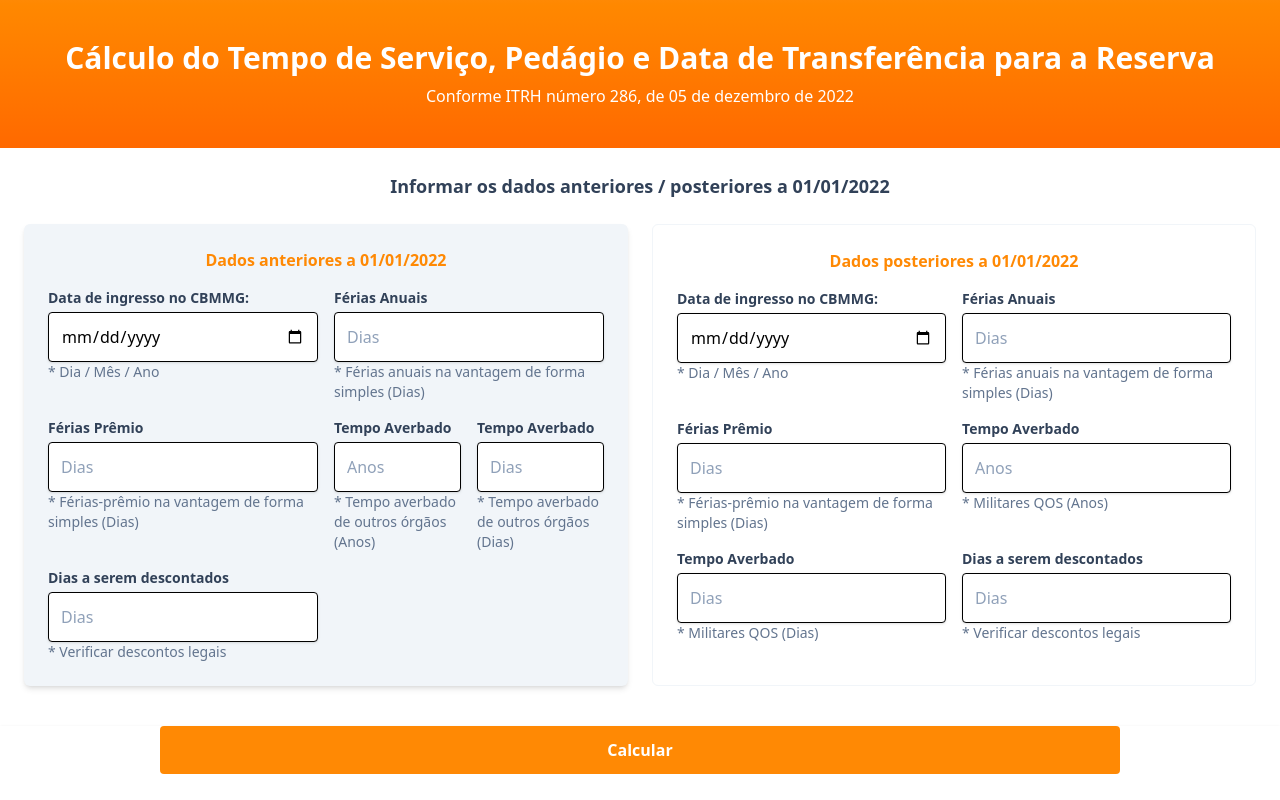
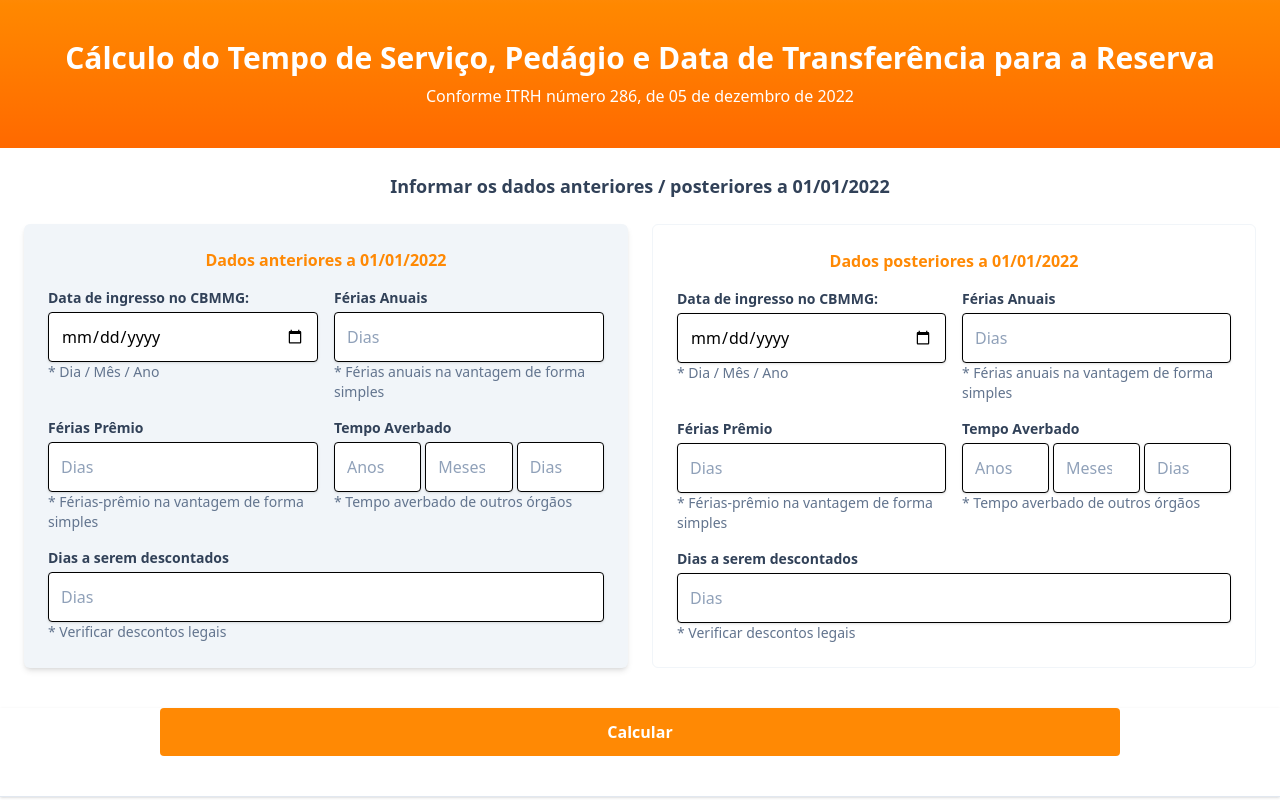
Before and after one commit to mmissura/calculador-militar, a React (Vite) app: page / in a window 1280 px wide. Shown: the top 800 px of the page. Built offline with nearby package versions, Linux system fonts and the light colour scheme.

Commit message:
refactor: form main page

```diff
--- a/src/App.tsx
+++ b/src/App.tsx
@@ -11,192 +11,199 @@
   };
 
   return (
-    <div className="w-full">
-      <header className="text-center py-10 flex flex-col justify-center items-center bg-linear-to-b from-orange-400 to-orange-500 mb-6">
-        <h2 className="text-2xl md:text-3xl font-bold text-white">
+    <div className='w-full'>
+      <header className='text-center py-10 flex flex-col justify-center items-center bg-linear-to-b from-orange-400 to-orange-500 mb-6'>
+        <h2 className='text-2xl md:text-3xl font-bold text-white'>
           Cálculo do Tempo de Serviço, Pedágio e Data de Transferência para a
           Reserva
         </h2>
-        <p className="text-white mt-2">
+        <p className='text-white mt-2'>
           Conforme ITRH número 286, de 05 de dezembro de 2022
         </p>
       </header>
 
-      <h3 className="text-lg font-semibold text-slate-700 mb-6 flex justify-center">
+      <h3 className='text-lg font-semibold text-slate-700 mb-6 flex justify-center'>
         Informar os dados anteriores / posteriores a 01/01/2022
       </h3>
 
       <form onSubmit={handleSubmit(onSubmit)}>
-        <div className="grid grid-cols-1 md:grid-cols-2 gap-6 mx-6 mb-10">
-          <div className="bg-slate-100 p-6 rounded-md shadow-md w-full">
-            <h4 className="text-md font-semibold text-orange-400 mb-4 text-center">
+        <div className='grid grid-cols-1 md:grid-cols-2 gap-6 mx-6 mb-10'>
+          <div className='bg-slate-100 p-6 rounded-md shadow-md w-full'>
+            <h4 className='text-md font-semibold text-orange-400 mb-4 text-center'>
               Dados anteriores a 01/01/2022
             </h4>
-            <div className="grid xl:grid-cols-12 md:grid-cols-12 gap-4">
-              <div className="xl:col-span-6 col-span-12">
-                <label className="block text-sm text-slate-700 mb-1 font-semibold">
+            <div className='grid xl:grid-cols-12 md:grid-cols-12 gap-4'>
+              <div className='xl:col-span-6 col-span-12'>
+                <label className='block text-sm text-slate-700 mb-1 font-semibold'>
                   Data de ingresso no CBMMG:
                 </label>
                 <input
-                  type="date"
+                  type='date'
                   max={new Date('2021, 12, 31').toISOString().split('T')[0]}
                   {...register('dataIngresso')}
-                  className="block w-full p-3 bg-white border rounded shadow-sm placeholder-slate-400"
+                  className='block w-full p-3 bg-white border rounded shadow-sm placeholder-slate-400'
                 />
-                <p className="text-sm text-slate-500">* Dia / Mês / Ano</p>
+                <p className='text-sm text-slate-500'>* Dia / Mês / Ano</p>
               </div>
-              <div className="xl:col-span-6 col-span-12">
-                <label className="block text-sm text-slate-700 mb-1 font-semibold">
+              <div className='xl:col-span-6 col-span-12'>
+                <label className='block text-sm text-slate-700 mb-1 font-semibold'>
                   Férias Anuais
                 </label>
                 <input
-                  type="text"
+                  type='number'
                   {...register('feriasAnuais')}
-                  className="block w-full p-3 bg-white border rounded shadow-sm placeholder-slate-400"
-                  placeholder="Dias"
+                  className='block w-full p-3 bg-white border rounded shadow-sm placeholder-slate-400'
+                  placeholder='Dias'
                 />
-                <p className="text-sm text-slate-500">
-                  * Férias anuais na vantagem de forma simples (Dias)
+                <p className='text-sm text-slate-500'>
+                  * Férias anuais na vantagem de forma simples
                 </p>
               </div>
-              <div className="xl:col-span-6 col-span-12">
-                <label className="block text-sm text-slate-700 mb-1 font-semibold">
+              <div className='xl:col-span-6 col-span-12'>
+                <label className='block text-sm text-slate-700 mb-1 font-semibold'>
                   Férias Prêmio
                 </label>
                 <input
-                  type="text"
+                  type='number'
                   {...register('feriasPremio')}
-                  className="block w-full p-3 bg-white border rounded shadow-sm placeholder-slate-400"
-                  placeholder="Dias"
+                  className='block w-full p-3 bg-white border rounded shadow-sm placeholder-slate-400'
+                  placeholder='Dias'
                 />
-                <p className="text-sm text-slate-500">
-                  * Férias-prêmio na vantagem de forma simples (Dias)
+                <p className='text-sm text-slate-500'>
+                  * Férias-prêmio na vantagem de forma simples
                 </p>
               </div>
-              <div className="xl:col-span-3 col-span-12">
-                <label className="block text-sm text-slate-700 mb-1 font-semibold">
+              <div className='xl:col-span-6 col-span-12'>
+                <label className='block text-sm text-slate-700 mb-1 font-semibold'>
                   Tempo Averbado
                 </label>
+                <div className='flex w-full gap-1'>
                   <input
-                  type="text"
+                    type='number'
                     {...register('tempoAverbadoAnos')}
-                  className="block w-full p-3 bg-white border rounded shadow-sm placeholder-slate-400"
-                  placeholder="Anos"
+                    className='block w-full p-3 bg-white border rounded shadow-sm placeholder-slate-400'
+                    placeholder='Anos'
                   />
-                <p className="text-sm text-slate-500">
-                  * Tempo averbado de outros órgãos (Anos)
+                  <input
+                    type='number'
+                    {...register('tempoAverbadoMeses')}
+                    className='block w-full p-3 bg-white border rounded shadow-sm placeholder-slate-400'
+                    placeholder='Meses'
+                  />
+                  <input
+                    type='number'
+                    {...register('tempoAverbadoDias')}
+                    className='block w-full p-3 bg-white border rounded shadow-sm placeholder-slate-400'
+                    placeholder='Dias'
+                  />
+                </div>
+                <p className='text-sm text-slate-500'>
+                  * Tempo averbado de outros órgãos
                 </p>
               </div>
-              <div className="xl:col-span-3 col-span-12">
-                <label className="block text-sm text-slate-700 mb-1 font-semibold">
-                  Tempo Averbado
-                </label>
-                <input
-                  type="text"
-                  {...register('tempoAverbadoDias')}
-                  className="block w-full p-3 bg-white border rounded shadow-sm placeholder-slate-400"
-                  placeholder="Dias"
-                />
-                <p className="text-sm text-slate-500">
-                  * Tempo averbado de outros órgãos (Dias)
-                </p>
-              </div>
-              <div className="xl:col-span-6 col-span-12">
-                <label className="block text-sm text-slate-700 mb-1 font-semibold">
+
+              <div className='xl:col-span-12 col-span-12'>
+                <label className='block text-sm text-slate-700 mb-1 font-semibold'>
                   Dias a serem descontados
                 </label>
                 <input
-                  type="text"
+                  type='number'
                   {...register('diasDesconto')}
-                  className="block w-full p-3 bg-white border rounded shadow-sm placeholder-slate-400"
-                  placeholder="Dias"
+                  className='block w-full p-3 bg-white border rounded shadow-sm placeholder-slate-400'
+                  placeholder='Dias'
                 />
-                <p className="text-sm text-slate-500">
+                <p className='text-sm text-slate-500'>
                   * Verificar descontos legais
                 </p>
               </div>
             </div>
           </div>
 
-          <div className="bg-white p-6 rounded-md border border-slate-100 w-full">
-            <h4 className="text-md font-semibold text-orange-400 mb-4 text-center">
+          <div className='bg-white p-6 rounded-md border border-slate-100 w-full'>
+            <h4 className='text-md font-semibold text-orange-400 mb-4 text-center'>
               Dados posteriores a 01/01/2022
             </h4>
-            <div className="grid xl:grid-cols-12 md:grid-cols-12 gap-4">
-              <div className="xl:col-span-6 col-span-12">
-                <label className="block text-sm text-slate-700 mb-1 font-semibold">
+            <div className='grid xl:grid-cols-12 md:grid-cols-12 gap-4'>
+              <div className='xl:col-span-6 col-span-12'>
+                <label className='block text-sm text-slate-700 mb-1 font-semibold'>
                   Data de ingresso no CBMMG:
                 </label>
                 <input
-                  type="date"
+                  type='date'
+                  max={new Date('2021, 12, 31').toISOString().split('T')[0]}
                   {...register('afterDataIngresso')}
-                  className="block w-full p-3 bg-white border rounded shadow-sm placeholder-slate-400"
+                  className='block w-full p-3 bg-white border rounded shadow-sm placeholder-slate-400'
                 />
-                <p className="text-sm text-slate-500">* Dia / Mês / Ano</p>
+                <p className='text-sm text-slate-500'>* Dia / Mês / Ano</p>
               </div>
-              <div className="xl:col-span-6 col-span-12">
-                <label className="block text-sm text-slate-700 mb-1 font-semibold">
+              <div className='xl:col-span-6 col-span-12'>
+                <label className='block text-sm text-slate-700 mb-1 font-semibold'>
                   Férias Anuais
                 </label>
                 <input
-                  type="text"
+                  type='number'
                   {...register('afterFeriasAnuais')}
-                  className="block w-full p-3 bg-white border rounded shadow-sm placeholder-slate-400"
-                  placeholder="Dias"
+                  className='block w-full p-3 bg-white border rounded shadow-sm placeholder-slate-400'
+                  placeholder='Dias'
                 />
-                <p className="text-sm text-slate-500">
-                  * Férias anuais na vantagem de forma simples (Dias)
+                <p className='text-sm text-slate-500'>
+                  * Férias anuais na vantagem de forma simples
                 </p>
               </div>
-              <div className="xl:col-span-6 col-span-12">
-                <label className="block text-sm text-slate-700 mb-1 font-semibold">
+              <div className='xl:col-span-6 col-span-12'>
+                <label className='block text-sm text-slate-700 mb-1 font-semibold'>
                   Férias Prêmio
                 </label>
                 <input
-                  type="text"
+                  type='number'
                   {...register('afterFeriasPremio')}
-                  className="block w-full p-3 bg-white border rounded shadow-sm placeholder-slate-400"
-                  placeholder="Dias"
+                  className='block w-full p-3 bg-white border rounded shadow-sm placeholder-slate-400'
+                  placeholder='Dias'
                 />
-                <p className="text-sm text-slate-500">
-                  * Férias-prêmio na vantagem de forma simples (Dias)
+                <p className='text-sm text-slate-500'>
+                  * Férias-prêmio na vantagem de forma simples
                 </p>
               </div>
-              <div className="xl:col-span-6 col-span-12">
-                <label className="block text-sm text-slate-700 mb-1 font-semibold">
+              <div className='xl:col-span-6 col-span-12'>
+                <label className='block text-sm text-slate-700 mb-1 font-semibold'>
                   Tempo Averbado
                 </label>
+                <div className='flex w-full gap-1'>
                   <input
-                  type="text"
+                    type='number'
                     {...register('afterTempoAverbadoAnos')}
-                  className="block w-full p-3 bg-white border rounded shadow-sm placeholder-slate-400"
-                  placeholder="Anos"
+                    className='block w-full p-3 bg-white border rounded shadow-sm placeholder-slate-400'
+                    placeholder='Anos'
                   />
-                <p className="text-sm text-slate-500">* Militares QOS (Anos)</p>
+                  <input
+                    type='number'
+                    {...register('afterTempoAverbadoMeses')}
+                    className='block w-full p-3 bg-white border rounded shadow-sm placeholder-slate-400'
+                    placeholder='Meses'
+                  />
+                  <input
+                    type='number'
+                    {...register('afterTempoAverbadoDias')}
+                    className='block w-full p-3 bg-white border rounded shadow-sm placeholder-slate-400'
+                    placeholder='Dias'
+                  />
                 </div>
-              <div className="xl:col-span-6 col-span-12">
-                <label className="block text-sm text-slate-700 mb-1 font-semibold">
-                  Tempo Averbado
-                </label>
-                <input
-                  type="text"
-                  {...register('afterTempoAverbadoDias')}
-                  className="block w-full p-3 bg-white border rounded shadow-sm placeholder-slate-400"
-                  placeholder="Dias"
-                />
-                <p className="text-sm text-slate-500">* Militares QOS (Dias)</p>
+                <p className='text-sm text-slate-500'>
+                  * Tempo averbado de outros órgãos
+                </p>
               </div>
-              <div className="xl:col-span-6 col-span-12">
-                <label className="block text-sm text-slate-700 mb-1 font-semibold">
+
+              <div className='xl:col-span-12 col-span-12'>
+                <label className='block text-sm text-slate-700 mb-1 font-semibold'>
                   Dias a serem descontados
                 </label>
                 <input
-                  type="text"
+                  type='number'
                   {...register('afterDiasDesconto')}
-                  className="block w-full p-3 bg-white border rounded shadow-sm placeholder-slate-400"
-                  placeholder="Dias"
+                  className='block w-full p-3 bg-white border rounded shadow-sm placeholder-slate-400'
+                  placeholder='Dias'
                 />
-                <p className="text-sm text-slate-500">
+                <p className='text-sm text-slate-500'>
                   * Verificar descontos legais
                 </p>
               </div>
@@ -204,66 +211,66 @@
           </div>
         </div>
 
-        <div className="border-b border-b-slate-200 shadow-sm">
-          <div className="flex justify-center my-10">
+        <div className='border-b border-b-slate-200 shadow-sm'>
+          <div className='flex justify-center my-10'>
             <button
-              type="submit"
-              className="bg-orange-400 py-3 px-6 w-3/4 rounded text-white font-semibold hover:bg-orange-500"
+              type='submit'
+              className='bg-orange-400 py-3 px-6 w-3/4 rounded text-white font-semibold hover:bg-orange-500'
             >
               Calcular
             </button>
           </div>
         </div>
-        <h3 className="text-lg font-semibold text-orange-500 my-6 flex justify-center">
+        <h3 className='text-lg font-semibold text-orange-500 my-6 flex justify-center'>
           Tabela do pedágio
         </h3>
 
-        <div className="bg-white p-6 rounded-md shadow-md w-full mb-6">
-          <div className="grid xl:grid-cols-12 md:grid-cols-12 gap-4">
-            <div className="xl:col-span-3 md:col-span-4 col-span-12">
-              <label className="block text-sm text-slate-700 mb-1 font-semibold">
+        <div className='bg-white p-6 rounded-md shadow-md w-full mb-6'>
+          <div className='grid xl:grid-cols-12 md:grid-cols-12 gap-4'>
+            <div className='xl:col-span-3 md:col-span-4 col-span-12'>
+              <label className='block text-sm text-slate-700 mb-1 font-semibold'>
                 Tempo faltante da reserva remunerada e abono permanência
               </label>
               resultado
             </div>
 
-            <div className="xl:col-span-3 md:col-span-4 col-span-12">
-              <label className="block text-sm text-slate-700 mb-1 font-semibold">
+            <div className='xl:col-span-3 md:col-span-4 col-span-12'>
+              <label className='block text-sm text-slate-700 mb-1 font-semibold'>
                 Pedágio para reserva voluntária e abono permanência
               </label>
               resultado
             </div>
 
-            <div className="xl:col-span-3 md:col-span-4 col-span-12">
-              <label className="block text-sm text-slate-700 mb-1 font-semibold">
+            <div className='xl:col-span-3 md:col-span-4 col-span-12'>
+              <label className='block text-sm text-slate-700 mb-1 font-semibold'>
                 Tempo de serviço exigido para o militar
               </label>
               resultado
             </div>
 
-            <div className="xl:col-span-3 md:col-span-4 col-span-12">
-              <label className="block text-sm text-slate-700 mb-1 font-semibold">
+            <div className='xl:col-span-3 md:col-span-4 col-span-12'>
+              <label className='block text-sm text-slate-700 mb-1 font-semibold'>
                 Efetivo serviço exigido para a militar
               </label>
               resultado
             </div>
 
-            <div className="xl:col-span-3 md:col-span-4 col-span-12">
-              <label className="block text-sm text-slate-700 mb-1 font-semibold">
+            <div className='xl:col-span-3 md:col-span-4 col-span-12'>
+              <label className='block text-sm text-slate-700 mb-1 font-semibold'>
                 Tempo faltante para transferência compulsória para a reserva
               </label>
               resultado
             </div>
 
-            <div className="xl:col-span-3 md:col-span-4 col-span-12">
-              <label className="block text-sm text-slate-700 mb-1 font-semibold">
+            <div className='xl:col-span-3 md:col-span-4 col-span-12'>
+              <label className='block text-sm text-slate-700 mb-1 font-semibold'>
                 Pedágio para reserva compulsória
               </label>
               resultado
             </div>
 
-            <div className="sm:col-span-2 lg:col-span-3 mb-12">
-              <label className="block text-sm text-slate-700 mb-1 font-semibold">
+            <div className='sm:col-span-2 lg:col-span-3 mb-12'>
+              <label className='block text-sm text-slate-700 mb-1 font-semibold'>
                 Tempo de efetivo serviço máximo permitido
               </label>
               resultado
@@ -271,28 +278,28 @@
           </div>
         </div>
 
-        <h3 className="text-lg font-semibold text-slate-700 mb-4 flex justify-center">
-          <span className="text-orange-500">Resultados</span>
+        <h3 className='text-lg font-semibold text-slate-700 mb-4 flex justify-center'>
+          <span className='text-orange-500'>Resultados</span>
         </h3>
 
-        <div className="bg-slate-100 p-6 rounded-md w-full mb-10">
-          <div className="grid grid-cols-1 sm:grid-cols-2 lg:grid-cols-3 gap-4">
+        <div className='bg-slate-100 p-6 rounded-md w-full mb-10'>
+          <div className='grid grid-cols-1 sm:grid-cols-2 lg:grid-cols-3 gap-4'>
             <div>
-              <label className="block text-sm text-slate-700 mb-1 font-semibold">
+              <label className='block text-sm text-slate-700 mb-1 font-semibold'>
                 Data da reserva voluntária e jus ao abono permanência
               </label>
               resultado
             </div>
 
             <div>
-              <label className="block text-sm text-slate-700 mb-1 font-semibold">
+              <label className='block text-sm text-slate-700 mb-1 font-semibold'>
                 Data da reserva voluntária da militar
               </label>
               resultado
             </div>
 
             <div>
-              <label className="block text-sm text-slate-700 mb-1 font-semibold">
+              <label className='block text-sm text-slate-700 mb-1 font-semibold'>
                 Data da reserva compulsória
               </label>
               resultado
@@ -301,17 +308,17 @@
         </div>
       </form>
 
-      <footer className="text-center text-sm p-4 bg-slate-300">
-        <div className="2xl:w-auto xl:w-auto 2xl:px-0 xl:px-0 w-full px-3">
-          <p className="text-slate-600 text-center text-sm">
+      <footer className='text-center text-sm p-4 bg-slate-300'>
+        <div className='2xl:w-auto xl:w-auto 2xl:px-0 xl:px-0 w-full px-3'>
+          <p className='text-slate-600 text-center text-sm'>
             Copyright © {getYear} Jean Georges Hallal Junior.
           </p>
-          <p className="text-slate-600 text-center text-xs pt-3">
+          <p className='text-slate-600 text-center text-xs pt-3'>
             Desenvolvido por
             <a
-              href="https://missura.com.br"
-              target="_blank"
-              className="text-slate-600"
+              href='https://missura.com.br'
+              target='_blank'
+              className='text-slate-600'
             >
               {' '}
               <strong>Missura Networks.</strong>
--- a/src/types/form.types.d.ts
+++ b/src/types/form.types.d.ts
@@ -3,12 +3,14 @@
   feriasAnuais?: string;
   feriasPremio?: string;
   tempoAverbadoAnos?: string;
+  tempoAverbadoMeses?: string;
   tempoAverbadoDias?: string;
   diasDesconto?: string;
   afterDataIngresso?: string;
   afterFeriasAnuais?: string;
   afterFeriasPremio?: string;
   afterTempoAverbadoAnos?: string;
+  afterTempoAverbadoMeses?: string;
   afterTempoAverbadoDias?: string;
   afterDiasDesconto?: string;
 };
```
Lines whose indentation alone changed are shown as unchanged.
